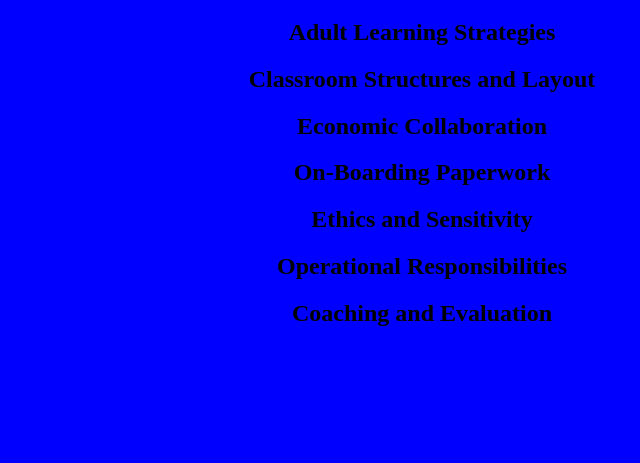
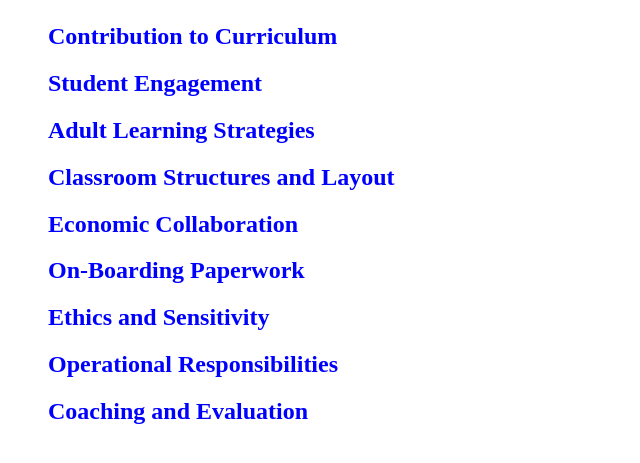
Before and after one commit to AustinCodingAcademy/training, a PHP site: page / in a window 1280 px wide. Shown: the part 3925-4388 px from the top of the page, without its empty margins (218-858 px from the left). Before the commit the page ends 4251 px from the top, so only its background shows below. Run offline with PHP 8.4, Linux system fonts and the light colour scheme.

Commit message:
added updates

```diff
--- a/css/style.css
+++ b/css/style.css
@@ -5,8 +5,9 @@
 }
 
 body {
-  margin: auto;
-  padding:0;
-  text-align: center;
-  background-color: blue;
+  margin-left: 20%;
+  margin-right: 20%;
+  padding: 10px;
+  text-align: left;
+  color: blue;
 }
--- a/index.php
+++ b/index.php
@@ -4,7 +4,7 @@
 <title>Instructor Training</title>
 <link rel="stylesheet" type="text/css" href="css/style.css">
 </head>
-  <body style="text-align:center">
+  <body >
 
   <h1>Instructor Training</h1>
     <p>During this training, you will work in 3 domains: Planning, Teaching, and Professionalism. Each domain consists of
```
